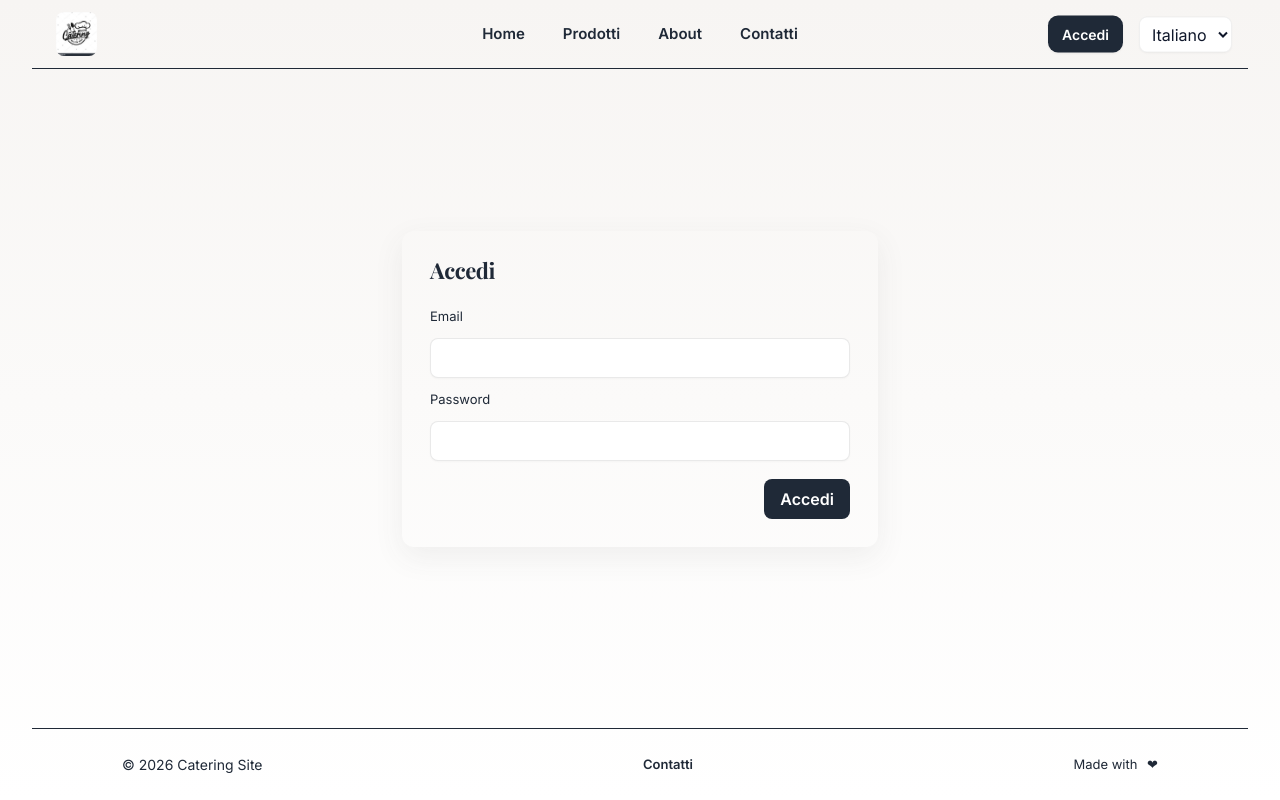
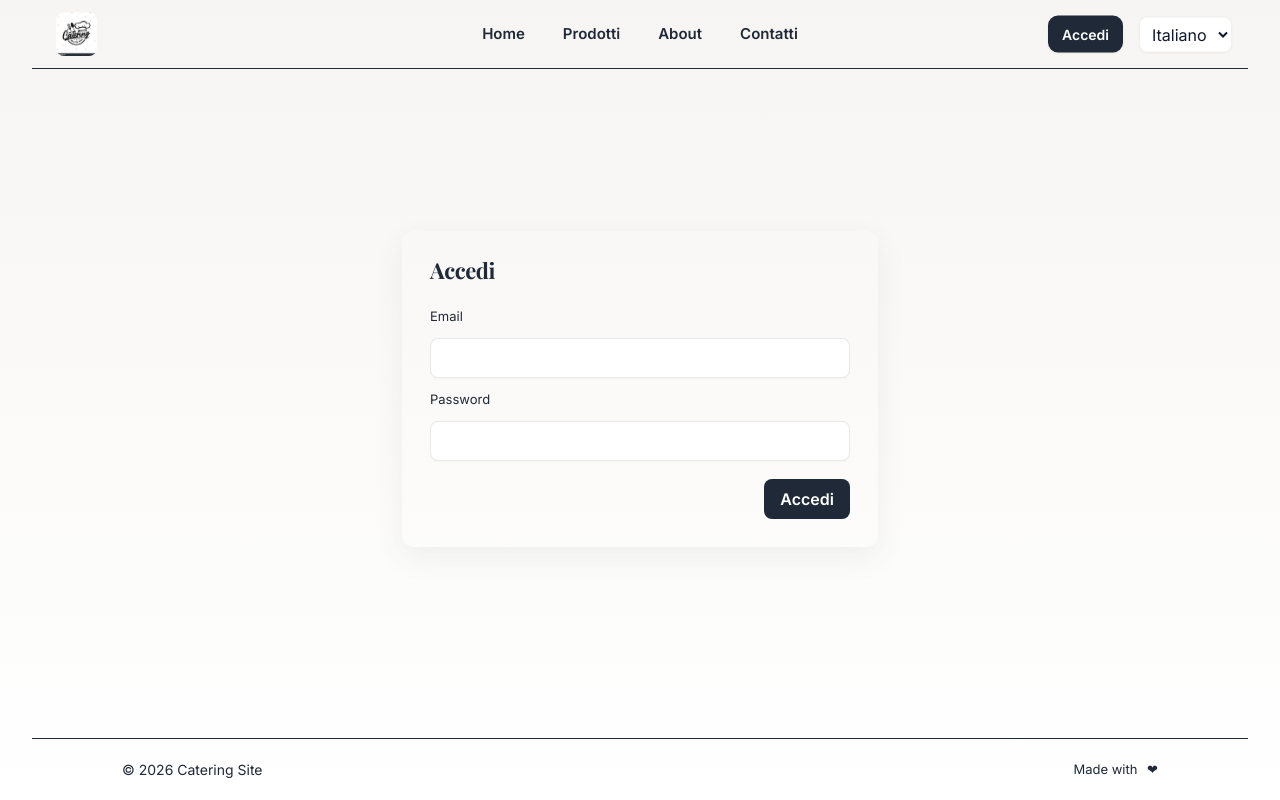
Before and after one commit to LorussoMarco/Naana-s, a React (Vite) app in the folder my-app/: page /login in a window 1280 px wide. Built offline with nearby package versions, Linux system fonts and the light colour scheme; no server answers.

Commit message:
deleted privacy

```diff
--- a/my-app/src/pages/Footer.tsx
+++ b/my-app/src/pages/Footer.tsx
@@ -2,14 +2,13 @@ import React from 'react';
 import { useTranslation } from 'react-i18next';
 
 const Footer: React.FC = () => {
-  const { t } = useTranslation();
+  const { } = useTranslation();
   return (
     <footer style={styles.footer}>
       <div style={styles.container} className="container">
         <p style={styles.copy}>© {new Date().getFullYear()} Catering Site</p>
 
         <nav aria-label="Footer navigation" style={styles.nav}>
-          <a href="/contact" style={styles.link}>{t('nav.contact')}</a>
         </nav>
 
         <div style={styles.made} aria-hidden>
```
